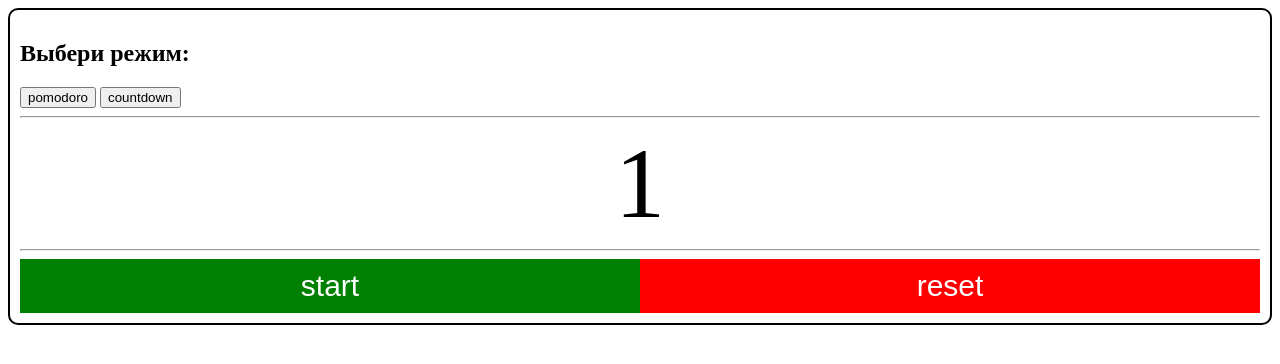
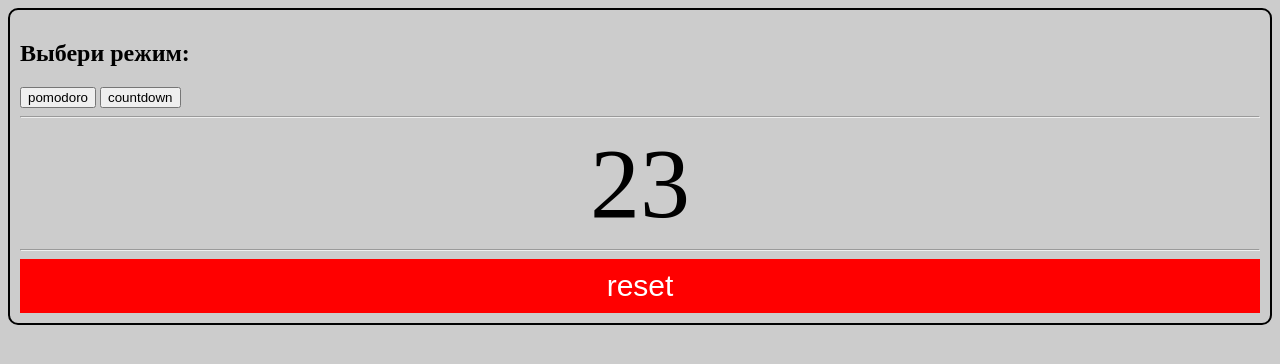
Before and after one commit to EugeneAlexeenko/timer, a plain HTML site: page index.html in a window 1280 px wide. Both pictures are taken after a click on the button "start". Drawn offline with Linux system fonts and the light colour scheme.

Commit message:
code refactoring, put everything inside Timer constructor

```diff
--- a/app.js
+++ b/app.js
@@ -5,25 +5,24 @@ function Timer() {
       secondsToStop,
       currentMode;
 
-  var timerWindow = document.querySelector('#timerWindow');
-  var btnModePomodoro = document.querySelector('#btn-mode-pomodoro');
-  var btnModeCountdown = document.querySelector('#btn-mode-countdown')
-  var btnStart = document.querySelector('#btn-start');
-  var btnReset = document.querySelector('#btn-reset');
+  var timerWindow      = document.querySelector('#timer-window'),
+      btnModePomodoro  = document.querySelector('#btn-mode-pomodoro'),
+      btnModeCountdown = document.querySelector('#btn-mode-countdown'),
+      btnStart         = document.querySelector('#btn-start'),
+      btnReset         = document.querySelector('#btn-reset');
 
   var mode = {
     pomodoro: 25,
     countdown: 60
   };
 
-  this.setMode = function(newMode) {
+  function setMode(newMode) {
     currentMode = newMode || "pomodoro";
-    console.log(currentMode + " mode enabled");
-    //this.reset();
-    //showTimer();
+    reset();
+    showTimer();
   };
 
-  this.start = function() {
+  function start() {
     secondsToStop = mode[currentMode];
     showTimer();
 
@@ -33,49 +32,47 @@ function Timer() {
       showTimer();
       if (secondsToStop === 0) {
         console.log("time is over"); //todo написать реакцию
+        reset();//временное решение
       }
     }, 1000);
   };
 
-  this.reset = function() {
+  function reset() {
     clearInterval(timerId);
     secondsToStop = mode[currentMode];
-    //showTimer();
+    showTimer();
     btnStart.style.display = "block";
   };
 
   this.init = function() {
-    this.setMode("pomodoro");
-    console.log("current mode: " + currentMode);
+    setMode("pomodoro");
     secondsToStop = mode[currentMode];
-    console.log("seconds to stop: " + secondsToStop);
-    //showTimer();
+    showTimer();
   };
 
-  function showTimer() {
-   // timerWindow.innerHTML = "20";//secondsToStop;
-   console.log(timerWindow);
+   function showTimer() {
+     timerWindow.innerHTML = secondsToStop;
   }
 
-//  btnModePomodoro.addEventListener("click", function() {
-//    setMode("pomodoro");
-//  });
+  btnModePomodoro.addEventListener("click", function() {
+    setMode("pomodoro");
+  });
 
-//  btnModeCountdown.addEventListener("click", function() {
-//    pomodoro.setMode("countdown");
-//  });
+  btnModeCountdown.addEventListener("click", function() {
+    setMode("countdown");
+  });
 
-//  btnStart.addEventListener("click", function() {
-//    pomodoro.start();
-//    this.style.display = "none";
-//  });
+  btnStart.addEventListener("click", function() {
+    start();
+    this.style.display = "none";
+  });
 
-//  btnReset.addEventListener("click", function() {
-//    pomodoro.reset();
-//    btnStart.style.display = "block";
-//  });
+  btnReset.addEventListener("click", function() {
+    reset();
+    btnStart.style.display = "block";
+  });
 }
 
+
 var pomodoro = new Timer();
-pomodoro.setMode("pomodoro");
-//pomodoro.init();
+pomodoro.init();
--- a/index.html
+++ b/index.html
@@ -3,7 +3,7 @@
 <head>
   <meta charset="UTF-8">
   <title>timer</title>
-  <script src="app.js"></script>
+  <script defer src="app.js"></script>
   <link rel="stylesheet" href="style.css">
 </head>
 <body>
@@ -14,7 +14,7 @@
 
   <hr>
 
-  <div id="timerWindow" class="timerWindow">1</div>
+  <div id="timer-window" class="timer-window">00</div>
 
   <hr>
 
--- a/style.css
+++ b/style.css
@@ -2,6 +2,7 @@ body{
   padding: 10px;
   border: 2px solid black;
   border-radius: 10px;
+  background: #ccc;
 }
 .btn-controls{
   display: flex;
@@ -16,6 +17,9 @@ body{
   color: #fff;
   transition: 5s;
 }
+.btn-control:hover{
+  cursor: pointer;
+}
 .btn-control:focus{
   outline: none;
 }
@@ -25,7 +29,7 @@ body{
 .btn-control--reset{
   background: red;
 }
-    .timerWindow{
+.timer-window{
   text-align: center;
   font-size: 100px;
   font-family: "Hack";
```
Lines whose indentation alone changed are shown as unchanged.
